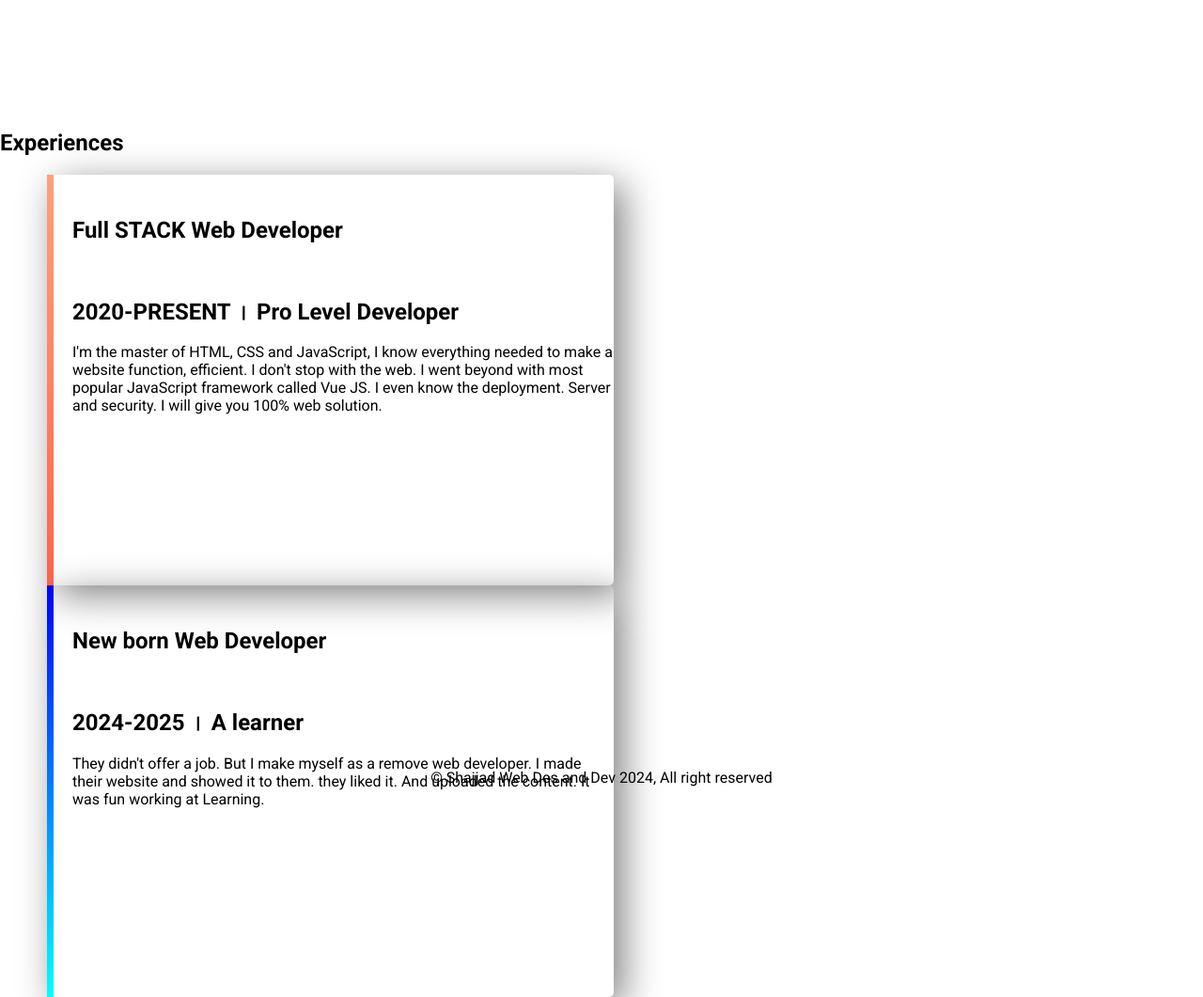
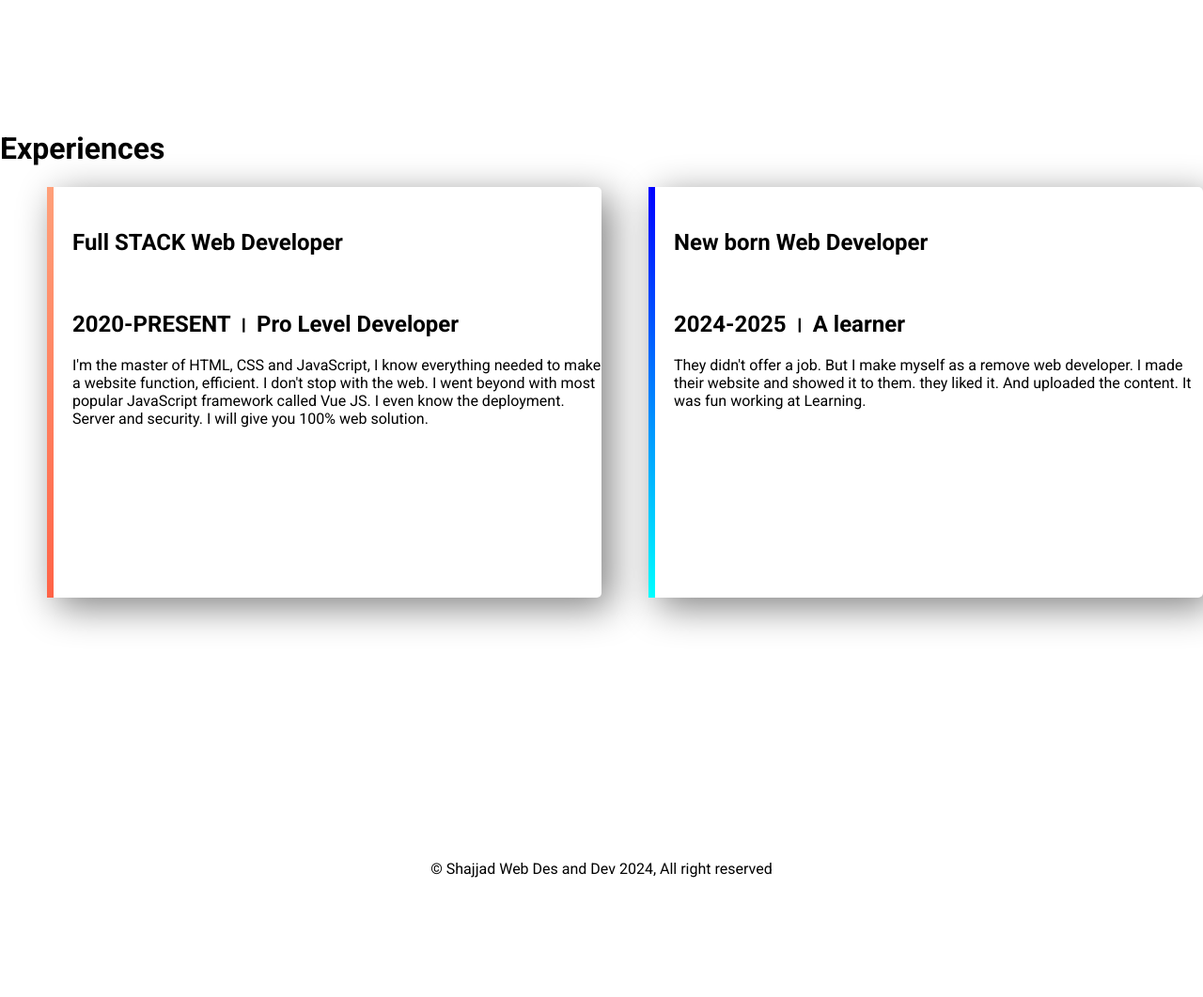
Before and after one commit to heshajjad/Web1, a plain HTML site: page index.html in a window 1280 px wide. Shown: the part 1362-2423 px from the top of the page at 94% size. After the commit the page ends 2312 px from the top, so only its background shows below. Drawn offline with Linux system fonts and the light colour scheme.

Commit message:
FinalPush

```diff
--- a/design.css
+++ b/design.css
@@ -96,7 +96,8 @@ section{
 
 .experience-area{
     background-color: ;
-    float: left;                                                         /*background Image Need*/
+    display: flex;
+                                                          /*background Image Need*/
 }
 
 .Hire{
--- a/index.html
+++ b/index.html
@@ -55,9 +55,9 @@
     </section>
 
 
+    <h1>Experiences</h1>
+    <section class="experience-area">
 
-    <section class="experience-area">
-        <h1>Experiences</h1>
         <div id="Full-STACK" class="TI50 EA">
             <h1>Full STACK Web Developer</h1>
             <br>
```
